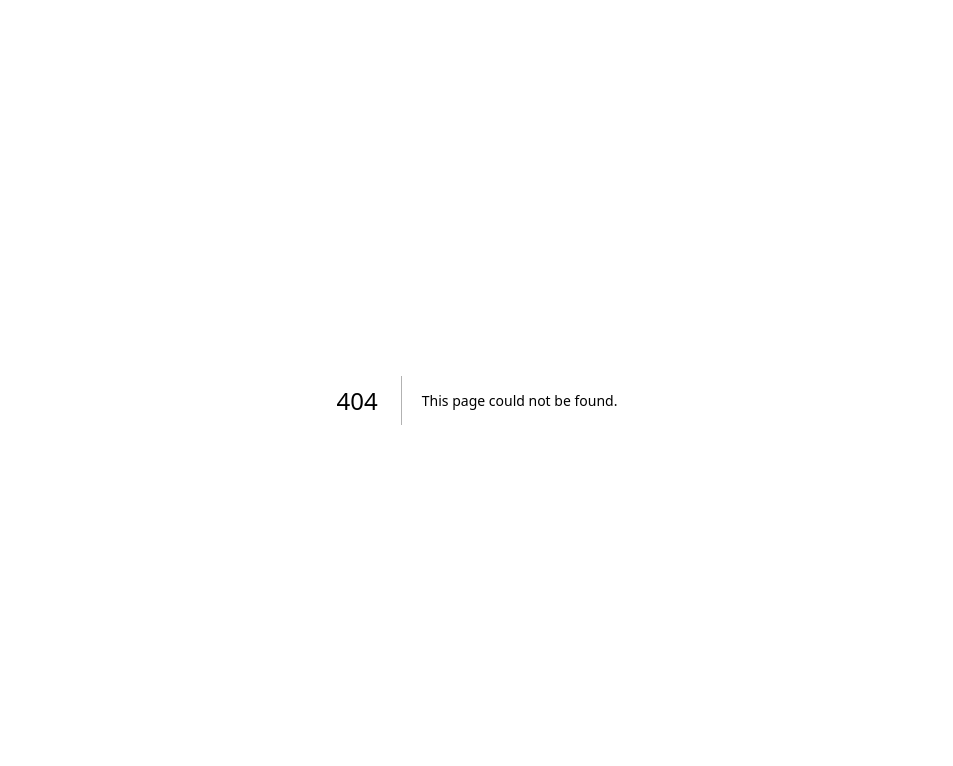
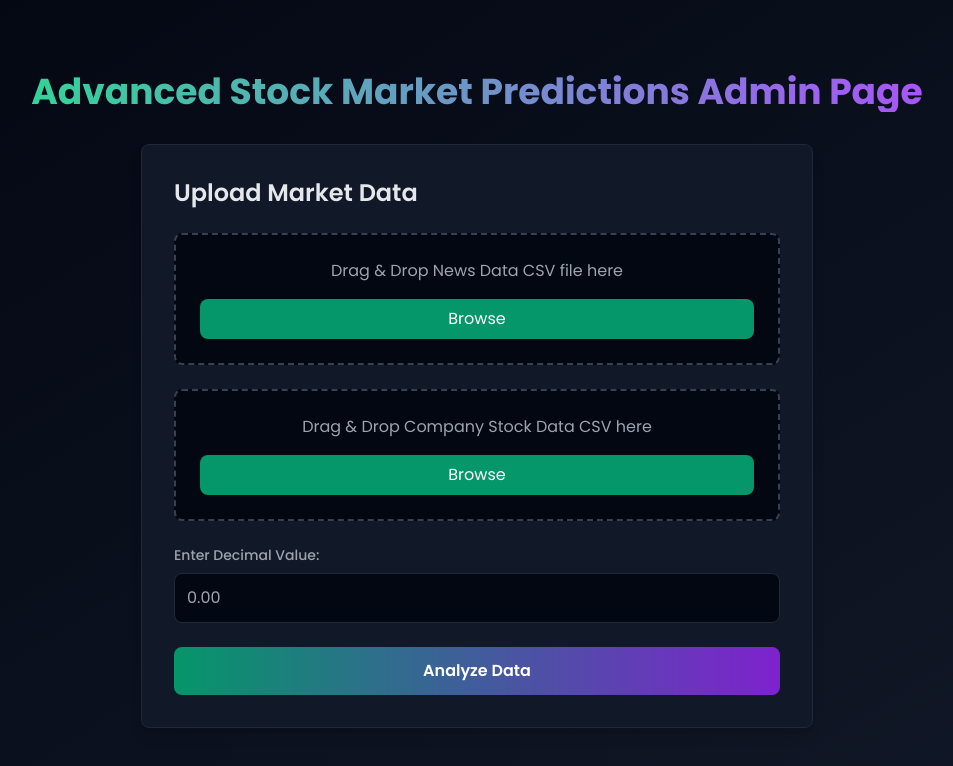
Before and after one commit to DenuraTHEbest/InvestHere, a Next.js app in the folder FrontEnd/: page /admin in a window 1280 px wide. Before the commit this address had no page. Shown: the top 766 px of the page, without its empty margins (163-1116 px from the left). Built offline with nearby package versions, Linux system fonts and the light colour scheme.

Commit message:
admin page front end

```diff
--- /dev/null
+++ b/FrontEnd/app/admin/page.tsx
@@ -0,0 +1,137 @@
+"use client"
+
+import { useState } from 'react';
+
+export default function CSVUploadPage() {
+  const [csvFile1, setCsvFile1] = useState<File | null>(null);
+  const [csvFile2, setCsvFile2] = useState<File | null>(null);
+  const [decimalValue, setDecimalValue] = useState<string>('');
+  const [isDragging, setIsDragging] = useState<boolean>(false);
+
+  const handleFileChange = (setter: (file: File | null) => void) => (event: React.ChangeEvent<HTMLInputElement>) => {
+    if (event.target.files && event.target.files[0]) {
+      setter(event.target.files[0]);
+    }
+  };
+
+  const handleDecimalChange = (event: React.ChangeEvent<HTMLInputElement>) => {
+    setDecimalValue(event.target.value);
+  };
+
+  const handleDragOver = (event: React.DragEvent<HTMLDivElement>) => {
+    event.preventDefault();
+    setIsDragging(true);
+  };
+
+  const handleDragLeave = () => {
+    setIsDragging(false);
+  };
+
+  const handleDrop = (setter: (file: File | null) => void) => (event: React.DragEvent<HTMLDivElement>) => {
+    event.preventDefault();
+    setIsDragging(false);
+    if (event.dataTransfer.files && event.dataTransfer.files[0]) {
+      setter(event.dataTransfer.files[0]);
+    }
+  };
+
+  const handleSubmit = () => {
+    // Handle form submission here
+    console.log('CSV File 1:', csvFile1);
+    console.log('CSV File 2:', csvFile2);
+    console.log('Decimal Value:', decimalValue);
+    // Add your logic to process the files and decimal value
+  };
+
+  return (
+    <div className="min-h-screen bg-gradient-to-br from-gray-950 to-gray-900 flex flex-col items-center justify-center p-6 text-white">
+      <h1 className="text-4xl font-bold mb-8 text-transparent bg-clip-text bg-gradient-to-r from-emerald-400 to-purple-500">
+        Advanced Stock Market Predictions Admin Page
+      </h1>
+
+      <div className="w-full max-w-2xl bg-gray-900 rounded-lg p-8 shadow-lg border border-gray-800">
+        <h2 className="text-2xl font-semibold mb-6 text-gray-200">Upload Market Data</h2>
+
+        {/* CSV File 1 - News data Upload */}
+        <div
+          className={`w-full p-6 border-2 border-dashed rounded-lg ${
+            isDragging ? 'border-emerald-400 bg-gray-800' : 'border-gray-700 bg-gray-950'
+          } transition-all duration-300 mb-6`}
+          onDragOver={handleDragOver}
+          onDragLeave={handleDragLeave}
+          onDrop={handleDrop(setCsvFile1)}
+        >
+          <p className="text-center text-gray-400 mb-4">Drag & Drop News Data CSV file here</p>
+          <input
+            type="file"
+            accept=".csv"
+            onChange={handleFileChange(setCsvFile1)}
+            className="hidden"
+            id="csvFile1"
+          />
+          <label
+            htmlFor="csvFile1"
+            className="block w-full py-2 px-4 bg-emerald-600 hover:bg-emerald-700 text-white text-center rounded-lg cursor-pointer transition-all duration-300"
+          >
+            Browse
+          </label>
+          {csvFile1 && (
+            <p className="mt-4 text-center text-sm text-gray-300">Selected File: {csvFile1.name}</p>
+          )}
+        </div>
+
+        {/* CSV File 2 - company stock data Upload */}
+        <div
+          className={`w-full p-6 border-2 border-dashed rounded-lg ${
+            isDragging ? 'border-emerald-400 bg-gray-800' : 'border-gray-700 bg-gray-950'
+          } transition-all duration-300 mb-6`}
+          onDragOver={handleDragOver}
+          onDragLeave={handleDragLeave}
+          onDrop={handleDrop(setCsvFile2)}
+        >
+          <p className="text-center text-gray-400 mb-4">Drag & Drop Company Stock Data CSV here</p>
+          <input
+            type="file"
+            accept=".csv"
+            onChange={handleFileChange(setCsvFile2)}
+            className="hidden"
+            id="csvFile2"
+          />
+          <label
+            htmlFor="csvFile2"
+            className="block w-full py-2 px-4 bg-emerald-600 hover:bg-emerald-700 text-white text-center rounded-lg cursor-pointer transition-all duration-300"
+          >
+            Browse
+          </label>
+          {csvFile2 && (
+            <p className="mt-4 text-center text-sm text-gray-300">Selected File: {csvFile2.name}</p>
+          )}
+        </div>
+
+        {/* Decimal Value Input */}
+        <div className="w-full mb-6">
+          <label htmlFor="decimalValue" className="block text-sm font-medium text-gray-400 mb-2">
+            Enter Decimal Value:
+          </label>
+          <input
+            type="number"
+            step="0.01"
+            id="decimalValue"
+            value={decimalValue}
+            onChange={handleDecimalChange}
+            className="w-full p-3 bg-gray-950 border border-gray-800 rounded-lg text-white focus:outline-none focus:border-emerald-500 transition-all duration-300"
+            placeholder="0.00"
+          />
+        </div>
+
+        {/* Submit Button */}
+        <button
+          onClick={handleSubmit}
+          className="w-full py-3 bg-gradient-to-r from-emerald-600 to-purple-700 text-white font-semibold rounded-lg hover:from-emerald-700 hover:to-purple-800 transition-all duration-300"
+        >
+          Analyze Data
+        </button>
+      </div>
+    </div>
+  );
+}
```
Also changed, not shown: 1 other file (tests, documents, lock files or other folders).
